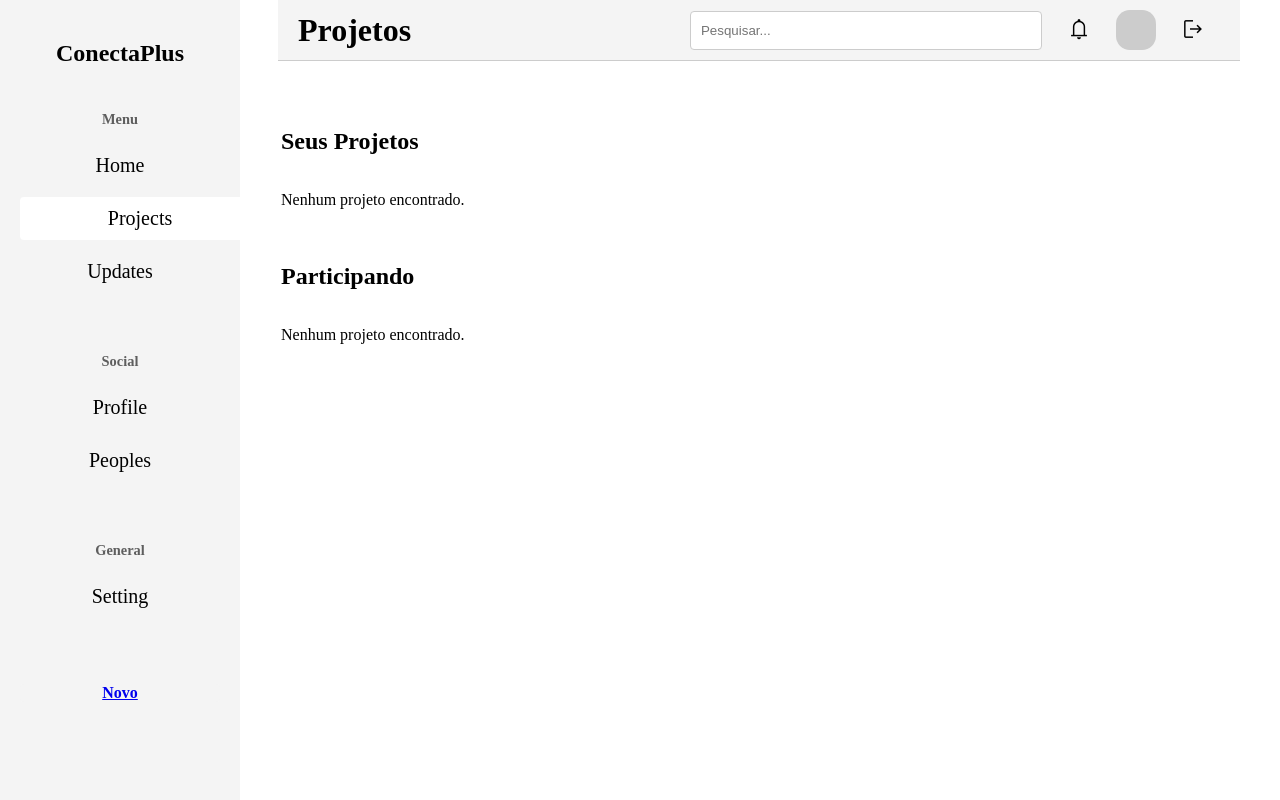
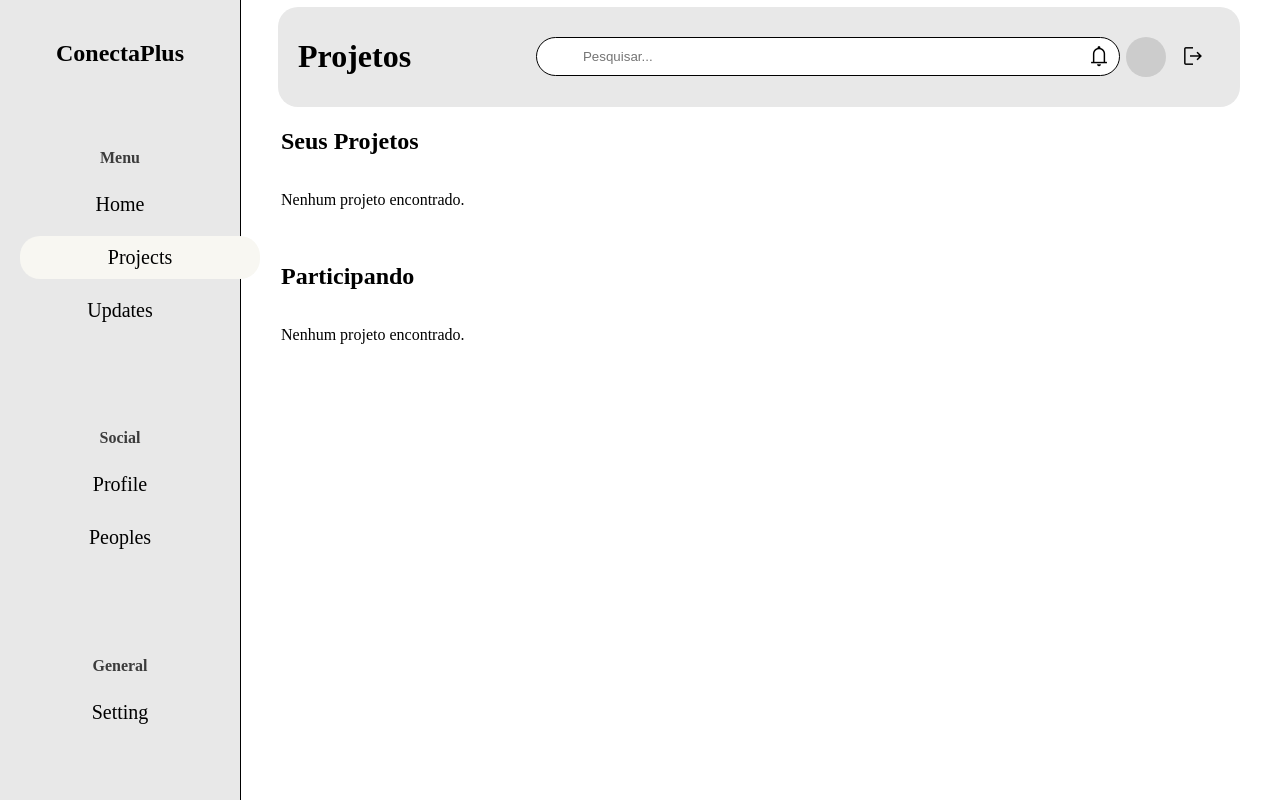
Before and after one commit to cauaqroz/ProjetoIntegrador, a React (Create React App) app in the folder FrontEnd-React/: page /projetos in a window 1280 px wide. Built offline with nearby package versions, Linux system fonts and the light colour scheme.

Commit message:
feat: Implementação Notificação

```diff
--- a/FrontEnd-React/src/components/Loading.js
+++ b/FrontEnd-React/src/components/Loading.js
@@ -1,5 +1,5 @@
 import React from 'react';
-import '../styles/Loading.css';
+import '../styles/Loading.css'; // Importe o CSS para estilizar a tela de carregamento
 
 const Loading = () => {
   return (
--- a/FrontEnd-React/src/styles/Header.css
+++ b/FrontEnd-React/src/styles/Header.css
@@ -3,19 +3,20 @@
   justify-content: space-between;
   align-items: center;
   padding: 10px 20px;
-  background-color: #f4f4f4;
-  border-bottom: 1px solid #ccc;
-  position: fixed;
-  top: 0;
-  left: 250px;
+  background-color:  #e8e8e8;
+
+  position: fixed; /* Torna o header fixo */
+  top: 7px;
+  left: 250px; /* Ajuste conforme a largura da sua sidebar */
   right: 0;
   margin-left: 28px;
   margin-right: 40px;
-  z-index: 1000;
+  z-index: 1000; /* Garante que o header fique acima de outros elementos */
+  border-radius: 20px;
 }
 
-.header h1 {
-  margin: 0;
+.header-left {
+  flex-grow: 1; /* Permite que a barra de pesquisa ocupe o espaço disponível */
 }
 
 .header-right {
@@ -23,22 +24,43 @@
   align-items: center;
 }
 
+
+.search-icon {
+  position: absolute;
+  top: 50%;
+  left: 107px;
+  transform: translateY(-50%);
+  color: #888;
+  z-index: 10;
+}
 .search-bar {
-  width: 300px;
+  width: 536px;
   height: 21px;
   margin: 0 10px;
-  padding: 8px 40px 8px 10px;
-  border: 1px solid #ccc;
-  border-radius: 4px;
+  margin-left: 20px;
+  padding: 8px 0px 8px 46px;
+  border: 1px solid #000000;
+  border-radius: 40px;
   position: relative;
+  left: 58px;
+
 }
 
 .profile-circle {
   width: 40px;
   height: 40px;
-  border-radius: 35%;
-  background-color: #ccc;
-  margin: 0 10px;
+  border-radius: 50%;
+  overflow: hidden;
+  display: flex;
+  align-items: center;
+  justify-content: center;
+  background-color: #ccc; /* Cor de fundo padrão */
+}
+
+.profile-image {
+  width: 100%;
+  height: 100%;
+  object-fit: cover;
 }
 
 .notification-button {
@@ -62,7 +84,82 @@
 .material-symbols-outlined {
   font-variation-settings:
     'FILL' 0,
-    'wght' 300,
+    'wght' 300, /* Ajuste o peso da fonte para torná-la mais leve */
     'GRAD' 600,
     'opsz' 48;
 }
+
+.notification-container {
+  position: relative;
+}
+
+.notification-button {
+  background: none;
+  border: none;
+  cursor: pointer;
+  font-size: 0.5em;
+  padding: 5px;
+  margin: 0 10px;
+  position: relative;
+}
+
+.notification-dot {
+  position: absolute;
+  top: 5px;
+  right: 6px;
+  width: 5px;
+  height: 5px;
+  background-color: red;
+  border-radius: 50%;
+}
+
+.notification-dropdown {
+  position: absolute;
+  top: 48px;
+  right: 0;
+  background-color: white;
+  border: 1px solid #ccc;
+  border-radius: 4px;
+  box-shadow: 0 2px 10px rgba(0, 0, 0, 0.1);
+  width: 300px;
+  max-height: 400px; /* Limita a altura máxima da dropdown */
+  overflow-y: auto; /* Adiciona rolagem vertical */
+  z-index: 1000;
+}
+
+.notification-item {
+  padding: 10px;
+  border-bottom: 1px solid #eee;
+}
+
+.notification-item:last-child {
+  border-bottom: none;
+}
+
+.notification-item p {
+  margin: 0;
+}
+
+.notification-item span {
+  display: block;
+  font-size: 0.8em;
+  color: #888;
+}
+
+
+.new-project-button {
+  margin-left: 20px; /* Adiciona margem à esquerda para espaçar o botão */
+  padding: 8px 16px;
+  background-color: #007bff;
+  color: white;
+  border: none;
+  border-radius: 24px;
+  cursor: pointer;
+  font-size: 14px;
+  position: relative;
+  right: 50px;
+}
+
+.new-project-button:hover {
+  background-color: #0056b3;
+}
--- a/FrontEnd-React/src/styles/Sidebar.css
+++ b/FrontEnd-React/src/styles/Sidebar.css
@@ -1,15 +1,16 @@
-
+/* Sidebar.css */
 .sidebar {
   width: 200px;
   height: 100vh;
-  background-color: #f4f4f4;
+  border-right: 1px solid black;
+  background-color: #e8e8e8;
   padding: 20px;
-  position: fixed;
+  position: fixed; /* Torna a sidebar fixa */
   top: 0;
   left: 0;
   display: flex;
   flex-direction: column;
-  align-items: center;
+  align-items: center; /* Centraliza os itens horizontalmente */
 }
 
 .sidebar h2 {
@@ -17,22 +18,23 @@
 }
 
 .menu-section, .social-section, .general-section {
-  width: 100%;
+  width: 100%; /* Garante que as seções ocupem toda a largura da sidebar */
   margin-bottom: 20px;
+  margin-top: 35px;
 }
 
 .menu-section h5, .social-section h5, .general-section h5 {
   margin-bottom: 10px;
-  font-size: 0.9em;
-  color: #5e5e5e;
-  text-align: center;
+  font-size: 1em;
+  color: #3c3c3c;
+  text-align: center; /* Centraliza o título da seção */
 }
 
 .sidebar ul {
   list-style-type: none;
   padding: 0;
-  width: 100%;
-  text-align: center;
+  width: 100%; /* Garante que a lista ocupe toda a largura da sidebar */
+  text-align: center; /* Centraliza os itens da lista */
 }
 
 .sidebar ul li {
@@ -45,13 +47,13 @@
   color: #000000;
   display: flex;
   align-items: center;
-  justify-content: center;
+  justify-content: center; /* Centraliza o conteúdo do link */
   padding: 10px;
   border-radius: 4px;
 }
 
 .sidebar ul li a .icon {
-  margin-right: 8px;
+  margin-right: 8px; /* Espaço entre o ícone e o texto */
 }
 
 .sidebar ul li a:hover {
@@ -59,15 +61,15 @@
 }
 
 .sidebar ul li.active a {
-  background-color: #fff;
-  width: calc(100% + 20px);
-  color: #000;
+  background-color: #f8f7f2; /* Cor de fundo da aba ativa */
+  width: calc(100% + 20px); /* Aumenta a largura da aba ativa */
+  color: #000; /* Cor do texto da aba ativa */
   margin-right: -20px;
-
+  border-radius: 20px;
 }
 
 .sidebar .add-project {
-  margin-top: 30px;
+  margin-top: 30px; /* Empurra o botão para o fim da sidebar */
   padding: 0px;
   cursor: pointer;
   display: flex;
@@ -75,9 +77,9 @@
   justify-content: center;
   border-radius: 4px;
   background-color: #f4f4f4;
-  width: 100%;
-  text-align: center;
-  font-weight: bold;
+  width: 100%; /* Garante que o botão ocupe toda a largura da sidebar */
+  text-align: center; /* Centraliza o texto do botão */
+  font-weight: bold; /* Deixa o texto em negrito */
 }
 
 .sidebar .add-project:hover {
```
